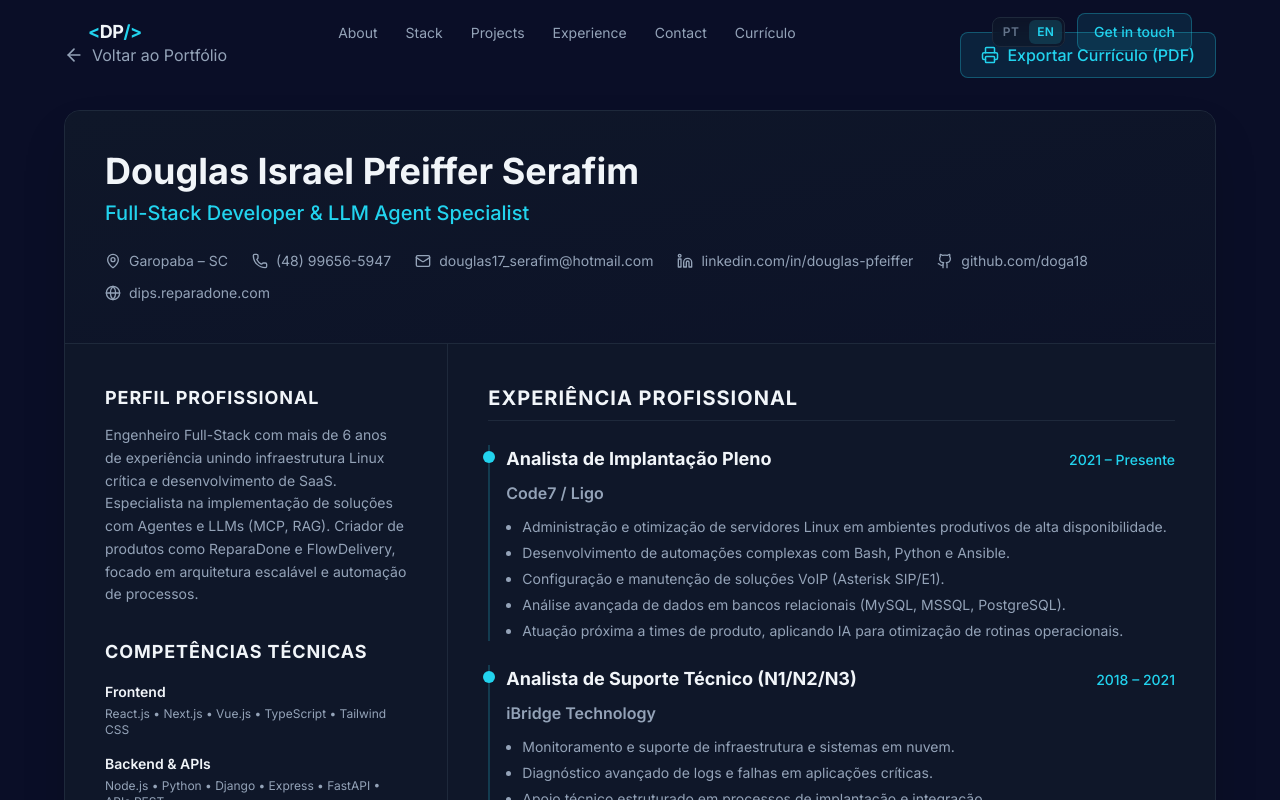
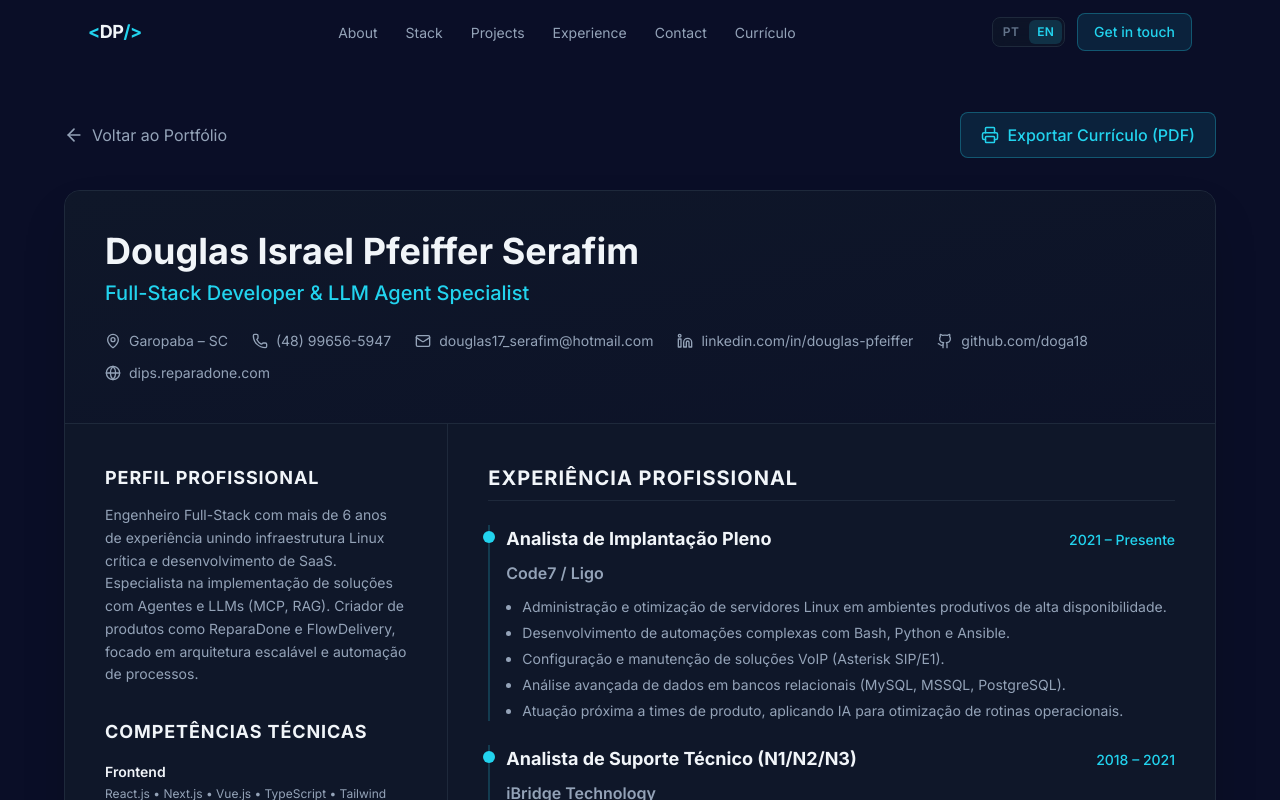
Before and after one commit to doga18/dev-profile, a Vue app: page /resume in a window 1280 px wide. Shown: the top 800 px of the page. Built offline with nearby package versions, Linux system fonts and the light colour scheme.

Commit message:
aumentando a distancia do botão exportar do de cima

```diff
--- a/src/components/ResumePage.vue
+++ b/src/components/ResumePage.vue
@@ -86,7 +86,7 @@ const education = [
 </script>
 
 <template>
-  <div class="min-h-screen bg-bg-deep py-8 px-4 md:px-8 print:bg-white print:py-0 print:px-0">
+  <div class="min-h-screen bg-bg-deep pt-28 pb-12 px-4 md:px-8 print:bg-white print:pt-0 print:pb-0 print:px-0">
     <div class="max-w-6xl mx-auto">
 
       <!-- Barra de Ações (Escondida na impressão) -->
```
